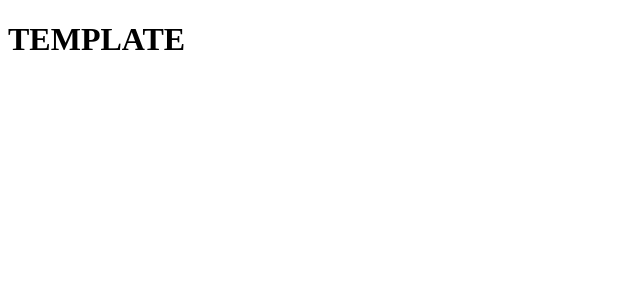
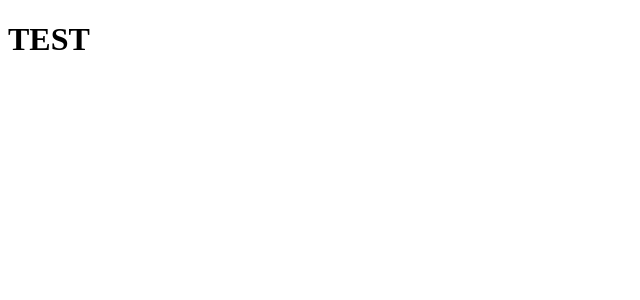
Before and after one commit to Frontend-executives/intant-search, a Vue app: page / in a window 1280 px wide. Shown: the top 300 px of the page, without its empty margins (0-640 px from the left). Built offline with nearby package versions, Linux system fonts and the light colour scheme.

Commit message:
chore/#3: add test case

```diff
--- a/src/App.vue
+++ b/src/App.vue
@@ -1,7 +1,7 @@
 <script setup lang="ts"></script>
 
 <template>
-  <h1>TEMPLATE</h1>
+  <h1>TEST</h1>
 </template>
 
 <style></style>
```
